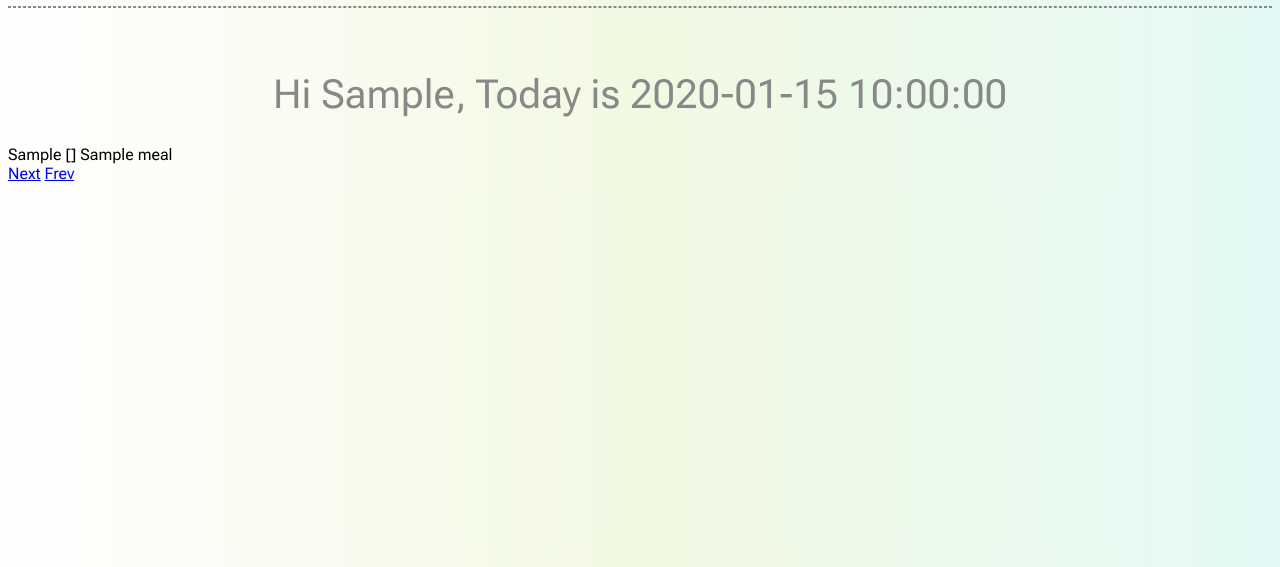
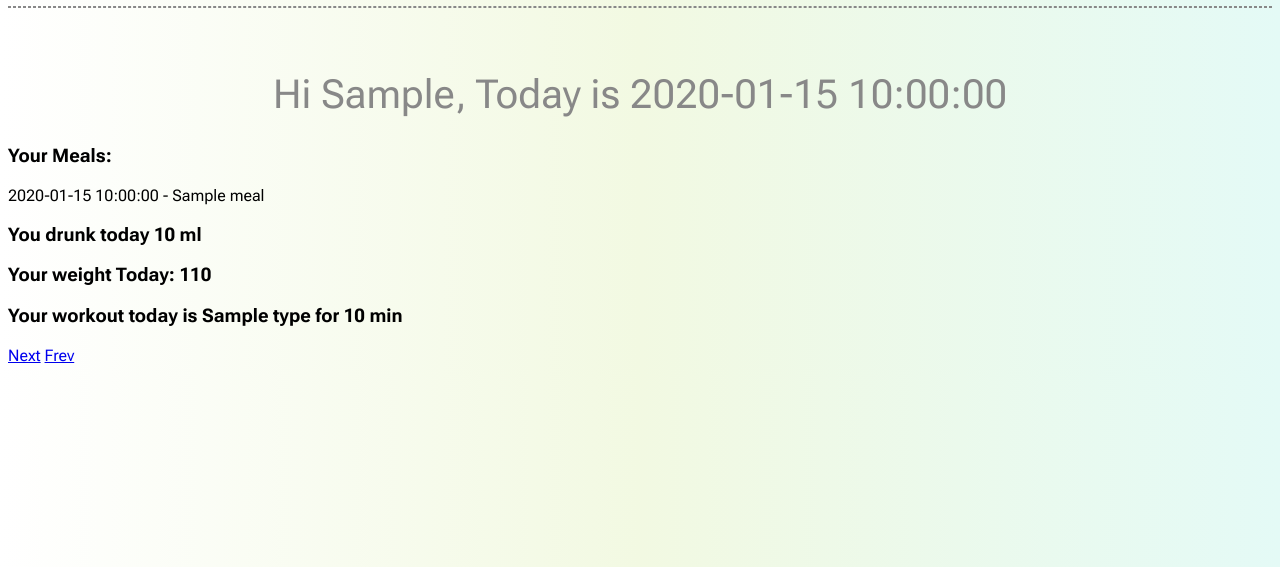
Before and after one commit to RoniShpatz/Diet-pal, a Flask app: template templates/profile.html in a window 1280 px wide. Shown: the part 154-721 px from the top of the page. Run offline with Flask 3, Linux system fonts and the light colour scheme; the template is opened without the code that fills it: most values are stand-ins (such as "Sample title", 1, 10 or a date in 2020).

Commit message:
profile functining

```diff
--- a/main.py
+++ b/main.py
@@ -144,7 +144,7 @@ def water():
         time = data.get('time')
         date = data.get('date')
         response_data = {
-            "water-form" : water_quantity,
+            "quantity": int(water_quantity),
             "time": time,
             "date" : date
         }
@@ -156,11 +156,11 @@ def water():
 def workout():
         data = request.get_json()
         workout_type = data.get('workout_type')
-        time = data.get('time')
+        duration = data.get('duration')
         date = data.get('date')
         response_data = {
-            "wokout-type" : workout_type,
-            "time": time,
+            "type" : workout_type,
+            "duration": duration,
             "date" : date
         }
         workout_list.append(response_data)
@@ -230,7 +230,7 @@ def profile():
                                profile = profile,
                                color = color,
                                fav_meals = favorite_meals,
-                               date = datetime.today().strftime('%Y-%m-%d'),
+                               date = datetime.today().strftime('%d/ %m/ %Y'),
                                weight =weight_input,
                                water =  water_list,
                                workout = workout_list,
--- a/templates/home.html
+++ b/templates/home.html
@@ -43,7 +43,7 @@
                     {%endfor%}
                   {%endfor%}
                 </select><br>
-                <a href="{{url_for('add_meal')}}">Edit meals</a>
+                <a href="{{url_for('add_meal')}}">Add/Edit meals</a>
                 <textarea id="iput-meal" name="meal" rows="4" cols="25" placeholder="Write what you ate here:"></textarea><br>
                 <div id="btn-meals">
                   <button type="submit" id="meals-submit-btn">Submit</button>
@@ -96,7 +96,7 @@
                 <img src="../static/images/pilates.png" alt="pilates icon">
               </label>
             </div>
-            <input type="text" id="add-custom-workout">
+            <input type="text" id="add-custom-workout" placeholder="for how long (in min)?">
             <div class="btn-workout">
               <button type="submit" id="add-workout">+</button>
               <button  type="reset" id="reset-workout">-</button>
--- a/templates/profile.html
+++ b/templates/profile.html
@@ -5,26 +5,57 @@
 <div>
     <h1 class="home-h1" style="color: {{color}};">Hi {{username | title}}, Today is {{date}}  </h1>
     <div class="profile-meal">
-        {{fav_meals}}
-        {{meals}}
-    {%for meal in meals%}
-      {{meal}} <br>
-    {%endfor%}
+        <h3>Your Meals:</h3>
+        {% for meal in meals %}
+            {% if meal.date == date %}
+                <p> {{meal.time}} - {{meal.meal}}</p>
+            {% else %}
+            <p>No meals yet.</p>
+            {% endif %}
+        {% endfor %}
+
     </div>
-    <div class="profile-water"></div>
-    <div class="profile-weight"></div>
-    <div class="profile-worout"></div>
+    <div class="profile-water">
+        <h3>
+            {% set water_sum = [] %}
+            {% for cup in water %}
+                {% if cup.date == date %}
+                    {% set _ = water_sum.append(cup.quantity) %}
+                {% endif %}
+            {% endfor %}
+
+            {% if water_sum %}
+               You drunk today {{ water_sum | sum }} ml
+            {% else %}
+                <p>No water yet.</p>
+            {% endif %}
+        </h3>
+    </div>
+    <div class="profile-weight">
+        <h3>
+        {% for item in weight %}
+            {% if item.date == date %}
+                Your weight Today: {{item.weight_num}}{{item.weight_unit}} <br>
+            {% endif %}
+        {% endfor%}
+        </h3>
+
+    </div>
+    <div class="profile-workout">
+
+        <h3>
+            {% for item in workout %}
+                {% if item.date == date %}
+                    Your workout today is {{item.type}} for {{item.duration}} min<br>
+                {% endif %}
+            {% endfor %}
+        </h3>
+
+    </div>
     <div class="profile-btns">
         <a href="#">Next</a>
         <a href="#">Frev</a>
     </div>
 </div>
 
-
-
-
-
-
-
-
-{%endblock%}
+{% endblock %}
```
Also changed, not shown: static/js/home.js (+4 -7 lines).
